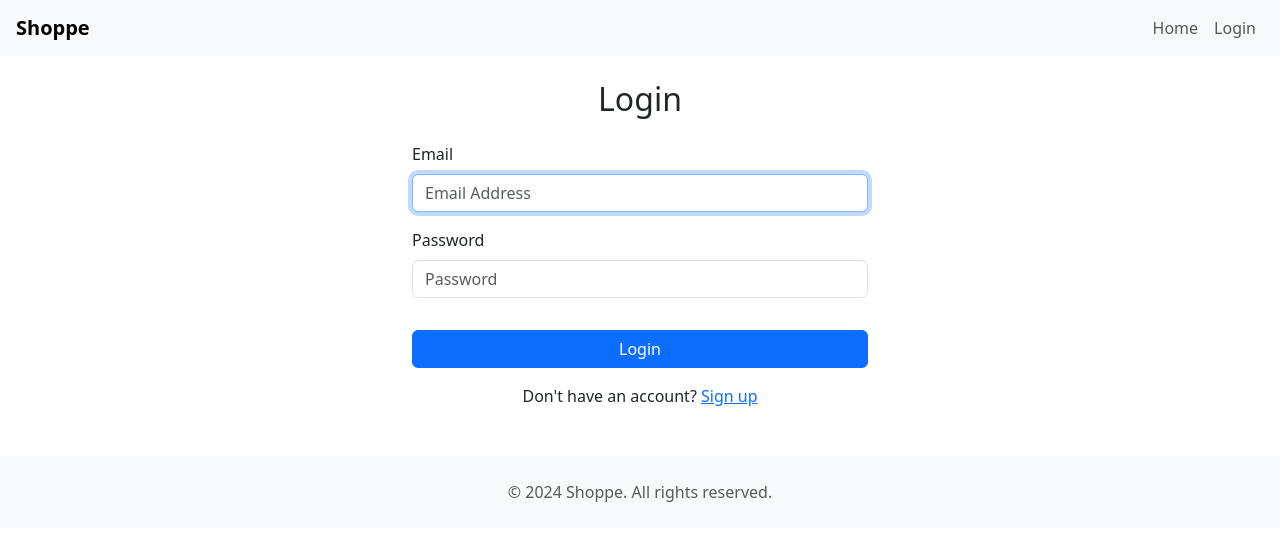
After one commit to faslkp/shoppe, a Django app: template templates/users/login.html in a window 1280 px wide. The commit adds this page. Shown: the top 541 px of the page. Run offline with Django 5.2, Linux system fonts and the light colour scheme; the template is opened without the code that fills it: values that come from a table or form of the project are taken from there, others are empty; tables that the repository leaves empty hold one stand-in row (values such as "Sample post"); parts of the project's set-up code (start-up, migrations or seed data) failed here and were passed over.

Commit message:
User login and logout feature added

```diff
--- a/templates/base.html
+++ b/templates/base.html
@@ -35,15 +35,18 @@
                     </li>
                     {% if user.is_authenticated %}
                         <li class="nav-item">
-                            <a class="nav-link" href="{% url 'users:profile' %}">{{ user.get_full_name|default:user.username }}</a>
-                        </li>
-                        <li class="nav-item">
                             <a class="nav-link" href="{% url 'users:cart' %}">
                                 Cart
                             </a>
                         </li>
                         <li class="nav-item">
-                            <a class="nav-link" href="{% url 'orders:list' %}">Orders</a>
+                            <a class="nav-link" href="">Orders</a>
+                        </li>
+                        <li class="nav-item">
+                            <a class="nav-link" disabled>|</a>
+                        </li>
+                        <li class="nav-item">
+                            <a class="nav-link" href="{% url 'users:profile' %}">{{ user.get_full_name|default:user.username }}</a>
                         </li>
                         <li class="nav-item">
                             <a class="nav-link" href="{% url 'users:logout' %}">Logout</a>
--- a/templates/shop/index.html
+++ b/templates/shop/index.html
@@ -1 +1,5 @@
-<h1>Home Page</h1>
+{% extends 'base.html' %}
+{% block title %}Home | Shoppe{% endblock %}
+{% block content %}
+<!-- Main content goes here -->
+{% endblock %}
--- /dev/null
+++ b/templates/users/login.html
@@ -0,0 +1,40 @@
+{% extends 'base.html' %}
+{% block title %}Login | Shoppe{% endblock %}
+
+{% block content %}
+<div class="row justify-content-center">
+    <div class="col-md-6">
+        <h2 class="mb-4 text-center">Login</h2>
+        {% if form.errors %}
+            <div class="alert alert-danger" role="alert">
+                {% if form.non_field_errors %}
+                    {{ form.non_field_errors }}
+                {% else %}
+                    Please correct the errors below.
+                {% endif %}
+            </div>
+        {% endif %}
+        <form method="post" novalidate>
+            {% csrf_token %}
+            <div class="mb-3">
+                <label for="{{ form.username.id_for_label }}" class="form-label">{{ form.username.label }}</label>
+                {{ form.username }}
+                {% if form.username.errors %}
+                    <div class="text-danger small">{{ form.username.errors }}</div>
+                {% endif %}
+            </div>
+            <div class="mb-3">
+                <label for="{{ form.password.id_for_label }}" class="form-label">{{ form.password.label }}</label>
+                {{ form.password }}
+                {% if form.password.errors %}
+                    <div class="text-danger small">{{ form.password.errors }}</div>
+                {% endif %}
+            </div>
+            <button type="submit" class="btn btn-primary w-100 mt-3">Login</button>
+        </form>
+        <div class="mt-3 text-center">
+            Don't have an account? <a href="{% url 'users:register' %}">Sign up</a>
+        </div>
+    </div>
+</div>
+{% endblock %}
--- a/users/forms.py
+++ b/users/forms.py
@@ -1,5 +1,5 @@
 from django import forms
-from django.contrib.auth.forms import UserCreationForm
+from django.contrib.auth.forms import UserCreationForm, AuthenticationForm
 from django.contrib.auth import get_user_model
 
 from users.models import Address
@@ -29,9 +29,17 @@ class UserRegistrationForm(UserCreationForm):
                 field.widget.attrs['placeholder'] = placeholders[field_name]
 
 
-class UserLoginForm(forms.Form):
-    username = forms.CharField(widget=forms.TextInput(attrs={'placeholder': 'Username'}))
-    password = forms.CharField(widget=forms.PasswordInput(attrs={'placeholder': 'Password'}))
+class UserLoginForm(AuthenticationForm):
+    def __init__(self, *args, **kwargs):
+        super().__init__(*args, **kwargs)
+        self.fields['username'].label = 'Email'
+        self.fields['username'].widget.attrs['placeholder'] = 'Email Address'
+        self.fields['password'].widget.attrs['placeholder'] = 'Password'
+        for field_name, field in self.fields.items():
+            field.help_text = ''
+            existing_classes = field.widget.attrs.get('class', '')
+            field.widget.attrs['class'] = (existing_classes + ' form-control').strip()
+
 
 
 class AddressForm(forms.ModelForm):
--- a/users/urls.py
+++ b/users/urls.py
@@ -1,6 +1,6 @@
 from django.urls import path
 
-from users.views import user_registration, user_login, user_logout, user_cart
+from users.views import user_registration, user_login, user_logout, user_cart, user_profile
 
 app_name = 'users'
 
@@ -9,4 +9,5 @@ urlpatterns = [
     path('login/', user_login, name='login'),
     path('logout/', user_logout, name='logout'),
     path('cart/', user_cart, name='cart'),
+    path('profile/', user_profile, name='profile'),
 ]
```
Also changed, not shown: users/views.py (+16 -2 lines).
